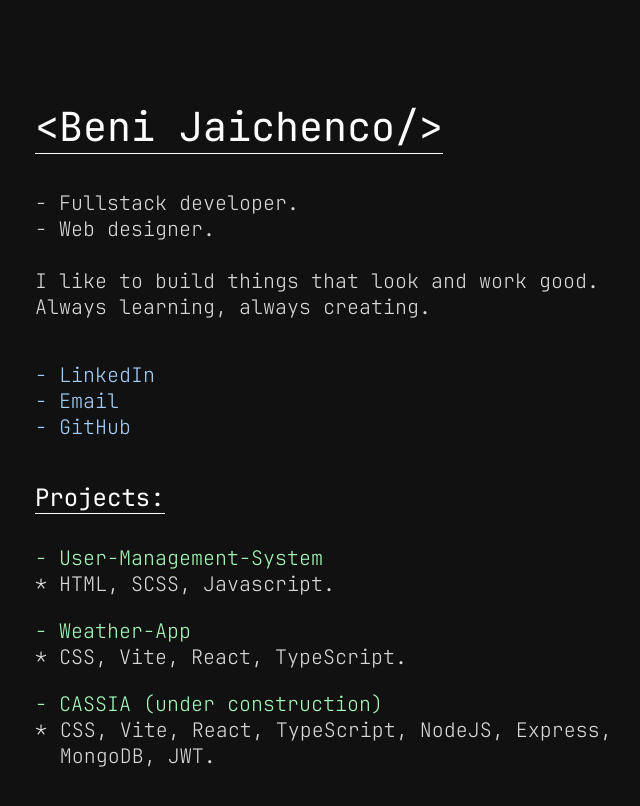
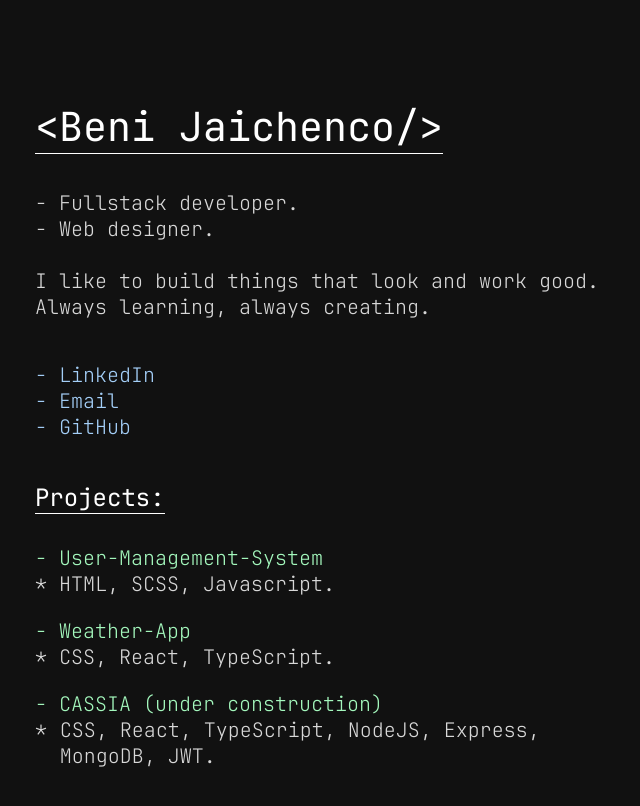
Before and after one commit to benijaichenco/portfolio, a React (Vite) app: page / in a window 1280 px wide. Shown: the top 806 px of the page, without its empty margins (305-945 px from the left). Built offline with nearby package versions, Linux system fonts and the light colour scheme.

Commit message:
delete 'vite'

```diff
--- a/src/App.jsx
+++ b/src/App.jsx
@@ -57,12 +57,12 @@ function App() {
           >
             - Weather-App
           </a>
-          <p className="text">* CSS, Vite, React, TypeScript.</p>
+          <p className="text">* CSS, React, TypeScript.</p>
           <br />
           <p className="link project disabled">- CASSIA (under construction)</p>
           <div className="project-wrapper">
             <p className="text">*</p>
-            <p className="text">CSS, Vite, React, TypeScript, NodeJS, Express, MongoDB, JWT.</p>
+            <p className="text">CSS, React, TypeScript, NodeJS, Express, MongoDB, JWT.</p>
           </div>
         </div>
       </main>
```
